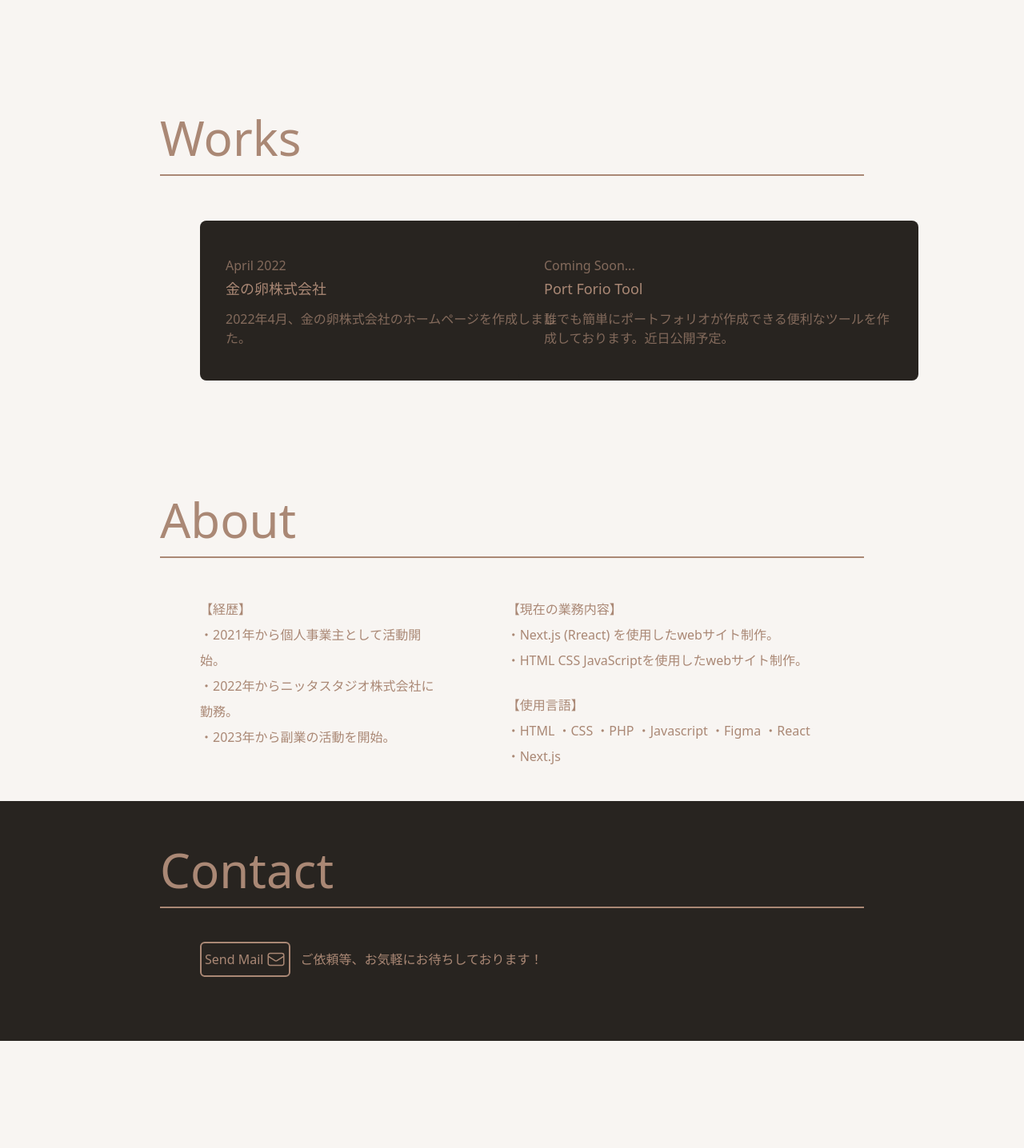
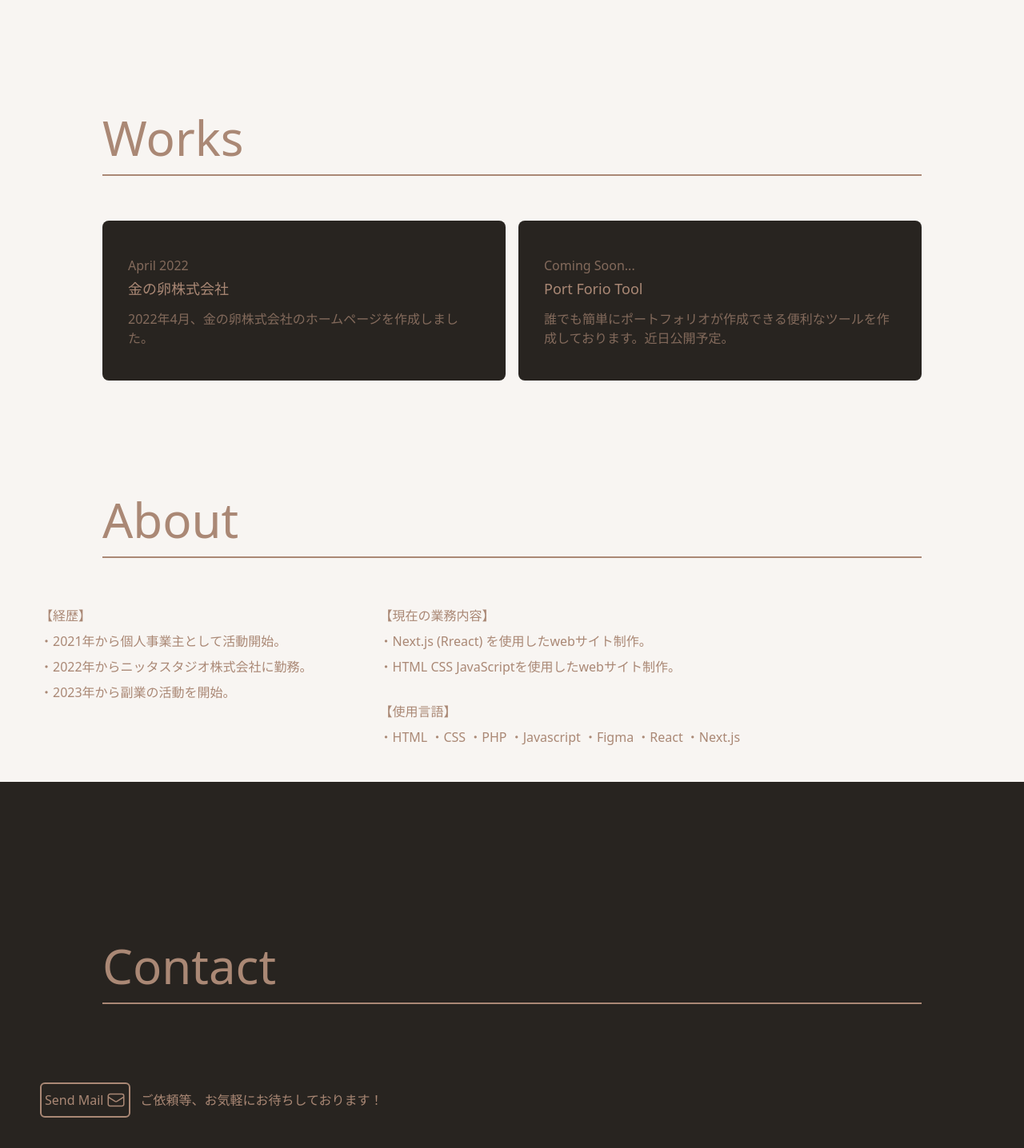
Before and after one commit to mitsuyoshi-sato/portfolio, a Next.js app: page / in a window 1280 px wide. Shown: the part 602-2038 px from the top of the page at 80% size. Before the commit the page ends 1904 px from the top, so only its background shows below. Built offline with nearby package versions, Linux system fonts and the light colour scheme.

Commit message:
モバイル版、worksまで修正完了。

```diff
--- a/app/components/Mouse.tsx
+++ b/app/components/Mouse.tsx
@@ -26,10 +26,10 @@ export default function Mouse() {
   }, [])
 
   return(
-    <ul className="mt-6 grid grid-cols-2 gap-4">
+    <ul className="mt-6 grid-cols-2 gap-4 lg:grid">
       <li>
         <Link href="https://tamago-project.vercel.app/">
-          <div ref={divRef} className="cont h-[200px] w-[500px] rounded-lg p-8">
+          <div ref={divRef} className="cont mx-auto w-[80%] max-w-[600px] rounded-lg p-8 lg:h-[200px] lg:w-auto">
             <p className="mt-3 opacity-70">April 2022</p>
             <p className="mt-1 text-[18px]">金の卵株式会社</p>
             <p className="mt-3 opacity-70">2022年4月、金の卵株式会社のホームページを作成しました。</p>
@@ -41,9 +41,9 @@ export default function Mouse() {
           </div>
         </Link>
       </li>
-      <li>
+      <li className="mt-10 lg:mt-0">
         <Link href="">
-          <div ref={divRef} className="cont h-[200px] w-[500px] rounded-lg p-8">
+          <div ref={divRef} className="cont mx-auto w-[80%] max-w-[600px] rounded-lg p-8 lg:h-[200px] lg:w-auto">
             <p className="mt-3 opacity-70">Coming Soon...</p>
             <p className="mt-1 text-[18px]">Port Forio Tool</p>
             <p className="mt-3 opacity-70">誰でも簡単にポートフォリオが作成できる便利なツールを作成しております。近日公開予定。</p>
--- a/app/page.tsx
+++ b/app/page.tsx
@@ -9,14 +9,13 @@ export default function Page() {
       <div className="relative overflow-hidden">
         <img src="pc.jpg" className="h-[600px] w-full object-cover"/>
         <div className="absolute inset-0 bg-black opacity-25"/>
-        <div className="absolute left-[200px] top-[200px] text-[6.8vw] leading-[7vw] text-white/90 opacity-70">Design &<br/> Front-End<br/> Developer</div>
+        <div className="absolute left-[20%] top-[200px] text-[70px] leading-[72px] text-white/90 opacity-70 lg:text-[6.8vw] lg:leading-[7vw]">Design &<br/> Front-End<br/> Developer</div>
       </div>
-      <div className="mx-auto w-[calc(100%-400px)]">
-      <p className="mb-14 mt-36 border-b-2 border-b-[#aa8875] pb-4 text-6xl" id="about">Works</p>
-        <div className="mx-auto w-[calc(100%-100px)]">
+      <p className="mx-auto mb-14 mt-36 w-[165px] min-w-[165px] border-b-2 border-b-[#aa8875] pb-4 text-6xl lg:w-[80%]" id="about">Works</p>
+        <div className="mx-auto w-[80%]">
           <Mouse />
         </div>
-        <p className="mt-36 border-b-2 border-b-[#aa8875] pb-4 text-6xl" id="about">About</p>
+        <p className="mx-auto mb-14 mt-36 w-[160px] min-w-[160px] border-b-2 border-b-[#aa8875] pb-4 text-6xl lg:w-[80%]" id="about">About</p>
         <div className="mx-auto mt-12 flex w-[calc(100%-100px)] leading-8">
           <p>
             【経歴】<br/>
@@ -42,10 +41,8 @@ export default function Page() {
             </p>
           </div>
         </div>
-      </div>
-        <div className=" mt-10 h-[300px] w-full bg-[#282420] pt-14">
-          <div className="mx-auto w-[calc(100%-400px)]">
-            <p className="border-b-2 border-b-[#aa8875] pb-4 text-6xl" id="contact">Contact</p>
+        <div className="mt-10 h-auto w-full bg-[#282420] pt-14">
+          <p className="mx-auto mb-14 mt-36 w-[200px] min-w-[200px] border-b-2 border-b-[#aa8875] pb-4 text-6xl lg:w-[80%]" id="contact">Contact</p>
           <div className="mx-auto flex h-32 w-[calc(100%-100px)] items-center gap-3">
             <button className="flex gap-1 rounded-md border-2 border-[#aa8875] px-1 py-2">
               <p>Send Mail</p>
@@ -56,7 +53,6 @@ export default function Page() {
             <p>ご依頼等、お気軽にお待ちしております！</p>
           </div>
         </div>
-        </div>
       <Header />
     </>
   )
```
Lines whose indentation alone changed are shown as unchanged.
